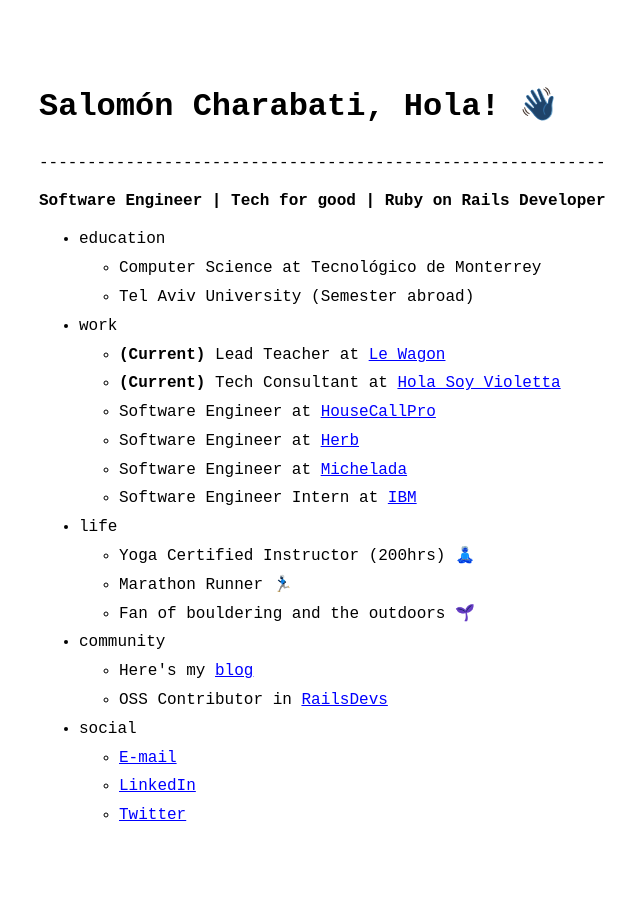
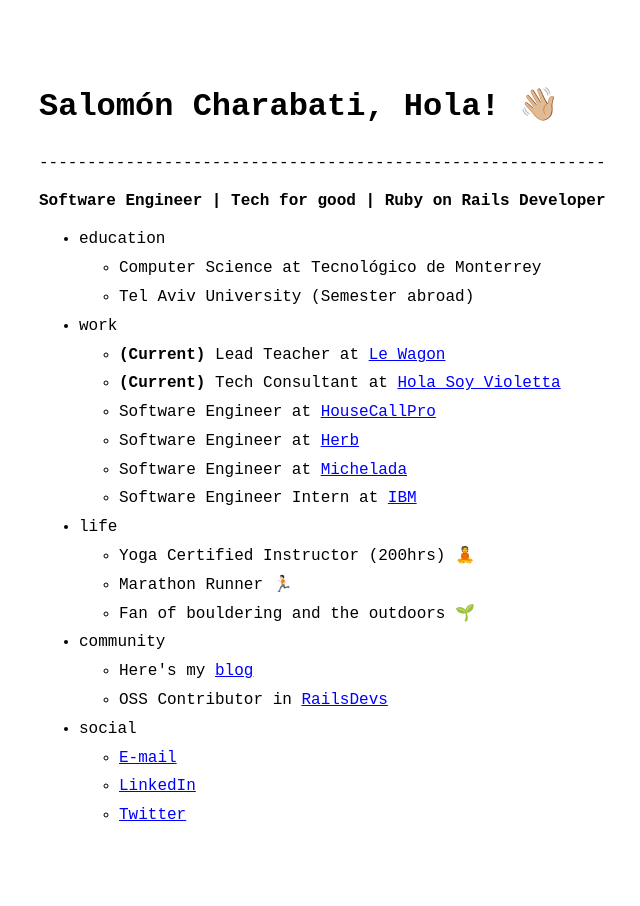
Before and after one commit to salochara/holasalo, a Jekyll site: the page built from index.markdown, in a window 1280 px wide. Shown: the whole page, without its empty margins (281-921 px from the left). Built offline with Jekyll 4.4.1, drawn with Linux system fonts in a browser that asks for light colours.

Commit message:
Fix emoji issue and added site title

```diff
--- a/_config.yml
+++ b/_config.yml
@@ -18,7 +18,8 @@
 # You can create any custom variable you would like, and they will be accessible
 # in the templates via {{ site.myvariable }}.
 
-title: "Salomón Charabati, Hola! <span class='emoji'>👋🏼</span>"
+tab_title: "Salomón Charabati | Software Engineer"
+display_title: "Salomón Charabati, Hola! <span class='emoji'>👋🏼</span>"
 email: your-email@example.com
 description: >- # this means to ignore newlines until "baseurl:"
   Software Engineer | Tech for good | Ruby on Rails Developer
--- a/_includes/head.html
+++ b/_includes/head.html
@@ -7,7 +7,7 @@
     {%- if page.title -%}
     {{ page.title }}
     {%- else -%}
-    {{ site.title }}
+    {{ site.tab_title }}
     {%- endif -%}
   </title>
 
--- a/_layouts/home.html
+++ b/_layouts/home.html
@@ -2,7 +2,7 @@
 layout: default
 ---
 <header>
-  <h1>{{ site.title }}</h1>
+  <h1>{{ site.display_title }}</h1>
   -----------------------------------------------------------
   {%-if site.theme_config.show_description-%}
   <p><strong>{{ site.description }}</strong></p>
--- a/_sass/no-style-please.scss
+++ b/_sass/no-style-please.scss
@@ -12,11 +12,15 @@ body[a="dark"] { @include dark-appearance; }
 
 // To not invert emoji when in dark mode.
 // https://github.com/riggraz/no-style-please/issues/28
-.emoji { filter: invert(1); }
-
+// Updated style:
+body[a="dark"] .emoji, body[a="auto"]:is(.emoji) {
+  filter: invert(1);
+}
 
 @media (prefers-color-scheme: dark) {
-  body[a="auto"] { @include dark-appearance; }
+  body[a="auto"] .emoji {
+    filter: invert(1);
+  }
 }
 // -------------------------------------------- //
 
```
